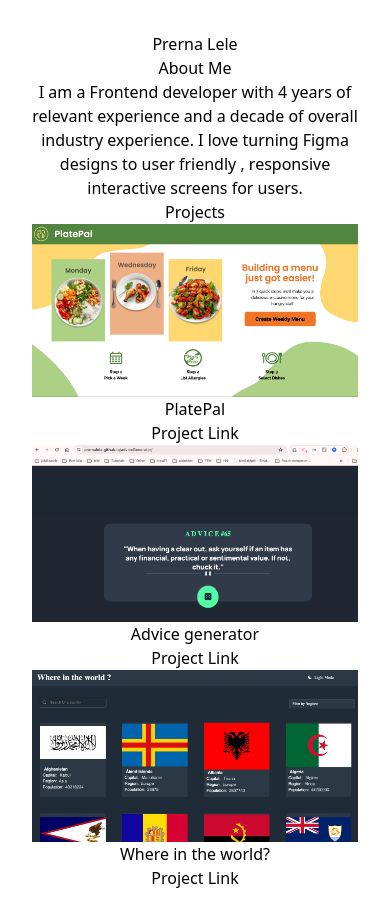
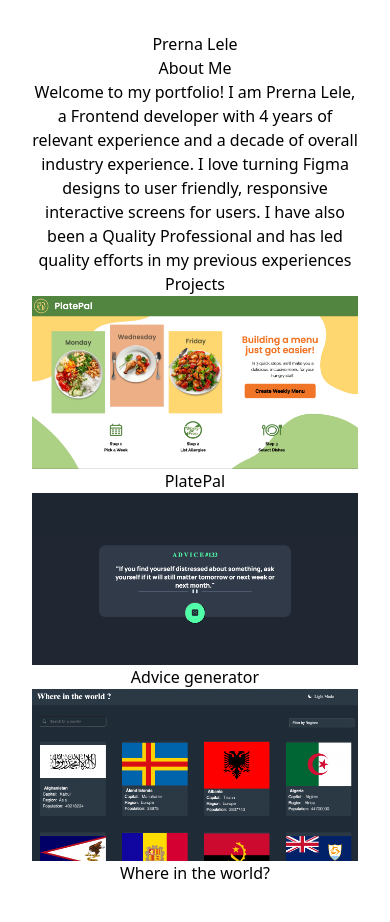
Before and after one commit to prernalele/portfolio, a React (Vite) app: page / in a window 390 px wide. Built offline with nearby package versions, Linux system fonts and the light colour scheme.

Commit message:
feat: responsiveness and styling changes

```diff
--- a/index.html
+++ b/index.html
@@ -7,7 +7,7 @@
     <title>Vite + React</title>
   </head>
   <body>
-    <div id="root" class="bg-red-200"></div>
+    <div id="root" class="bg-red-200 h-screen"></div>
     <script type="module" src="/src/main.jsx"></script>
   </body>
 </html>
--- a/src/App.jsx
+++ b/src/App.jsx
@@ -1,5 +1,6 @@
 import { useState } from "react";
 import Project from "./components/Project";
+import profilePic from "./assets/zionNationalPark.jpg";
 import PlatePal from "./assets/PlatePal.png";
 import adviceGenerator from "./assets/adviceGenerator.png";
 import WhereInTheWorld from "./assets/WhereInTheWorld.png";
@@ -27,21 +28,23 @@ function App() {
     },
   ];
   return (
-    <main className="bg-red-200 h-screen m-0 p-0">
-      <section className="text-xl font-mono font-extrabold">
+    <main className="bg-red-200 h-screen flex flex-col gap-6 font-mono text-opacity-90">
+      <section className="text-4xl lg:text-2xl font-extrabold">
         Prerna Lele
       </section>
-      <section>
-        <h3>About Me</h3>
-        <p>
-          I am a Frontend developer with 4 years of relevant experience and a
-          decade of overall industry experience. I love turning Figma designs to
-          user friendly , responsive interactive screens for users.
+      <section className="flex flex-col gap-2">
+        <h3 className="text-xl font-bold">About Me</h3>
+        <p className="text-sm">
+          Welcome to my portfolio! I am Prerna Lele, a Frontend developer with 4
+          years of relevant experience and a decade of overall industry
+          experience. I love turning Figma designs to user friendly, responsive
+          interactive screens for users. I have also been a Quality Professional
+          and has led quality efforts in my previous experiences
         </p>
       </section>
-      <section className="text-lg">
-        Projects
-        <div className="flex flex-row gap-12 justify-center">
+      <section className="flex flex-col gap-4">
+        <h3 className="text-xl font-bold">Projects</h3>
+        <div className="flex flex-col lg:flex-row gap-10 justify-center">
           {projectsCollection.map((project) => {
             const { key, title, image, link } = project;
             return (
--- a/src/components/Project.jsx
+++ b/src/components/Project.jsx
@@ -2,10 +2,9 @@ import React from "react";
 
 const Project = ({ key, title, image, link }) => {
   return (
-    <div>
+    <div className="flex flex-col justify-around gap-2">
       <img src={image} />
-      <div>{title}</div>
-      <a href={link}>Project Link </a>
+      <a href={link}>{title} </a>
     </div>
   );
 };
```
Also changed, not shown: src/assets/adviceGenerator.png, 1 other file (tests, documents, lock files or other folders).
